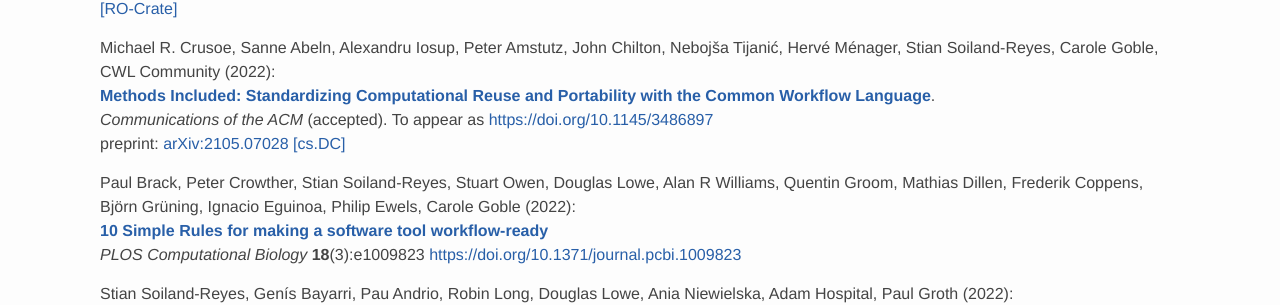
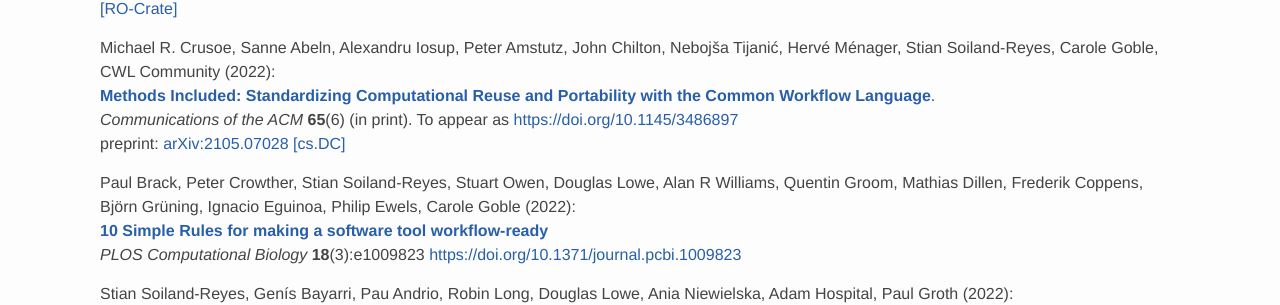
Before and after one commit to eScienceLab/eScienceLab.github.io, a Jekyll site: the page built from publications/index.md, in a window 1280 px wide and 900 px high, scrolled down 508 px. Shown: the part 149-454 px from the top of the window. Built offline with Jekyll 4.4.1, drawn with Linux system fonts in a browser that asks for light colours; comment, search, counter and statistics services are not loaded.

Commit message:
volume/issue for CACM CWL article

```diff
--- a/publications/index.md
+++ b/publications/index.md
@@ -49,7 +49,7 @@
 
 Michael R. Crusoe, Sanne Abeln, Alexandru Iosup, Peter Amstutz, John Chilton, Nebojša Tijanić, Hervé Ménager, Stian Soiland-Reyes, Carole Goble, CWL Community (2022):
 [**Methods Included: Standardizing Computational Reuse and Portability with the Common Workflow Language**](https://arxiv.org/pdf/2105.07028).
-_Communications of the ACM_ (accepted).
+_Communications of the ACM_ **65**(6)  (in print).
 To appear as <https://doi.org/10.1145/3486897>
 preprint: [arXiv:2105.07028 [cs.DC]](https://arxiv.org/abs/2105.07028)
 
```
